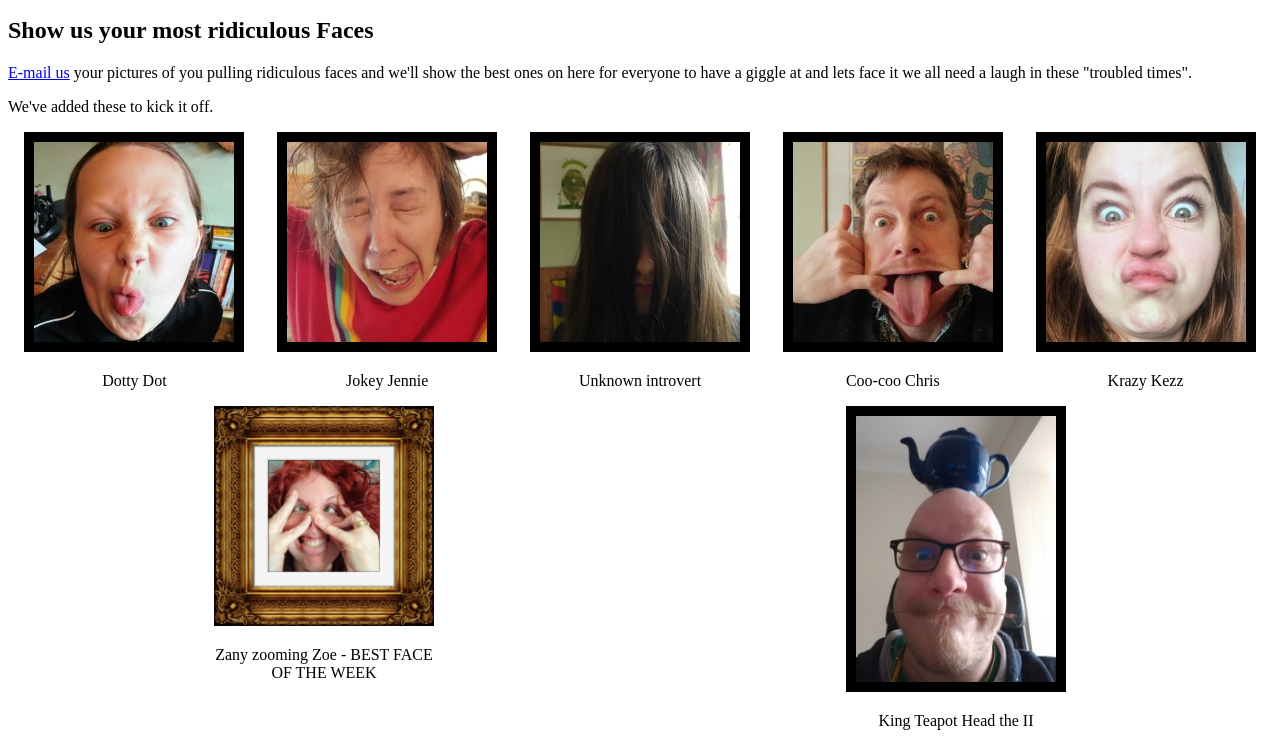
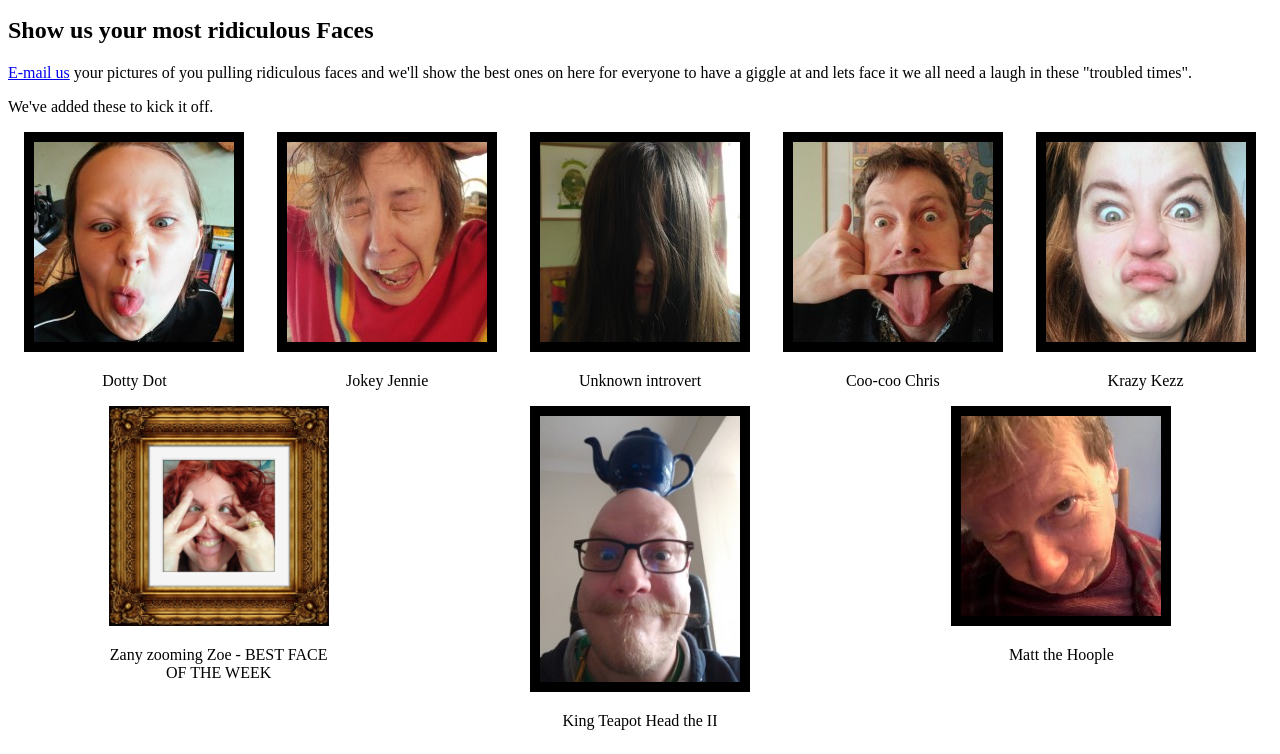
Before and after one commit to chrisdennett/silly-faces-of-ulverston, a website: page index.html in a window 1280 px wide. Shown: the part 98-852 px from the top of the page. Drawn offline with Linux system fonts and the light colour scheme.

Commit message:
added matt

```diff
--- a/index.html
+++ b/index.html
@@ -86,6 +86,10 @@
         <img src="images/ben_200.jpeg" />
         <p>King Teapot Head the II</p>
       </div>
+      <div class="face-card">
+        <img src="images/matt_200x200.jpeg" />
+        <p>Matt the Hoople</p>
+      </div>
     </div>
   </body>
 </html>
```
Also changed, not shown: images/matt.jpeg (added), images/matt_200x200.jpeg (added).
